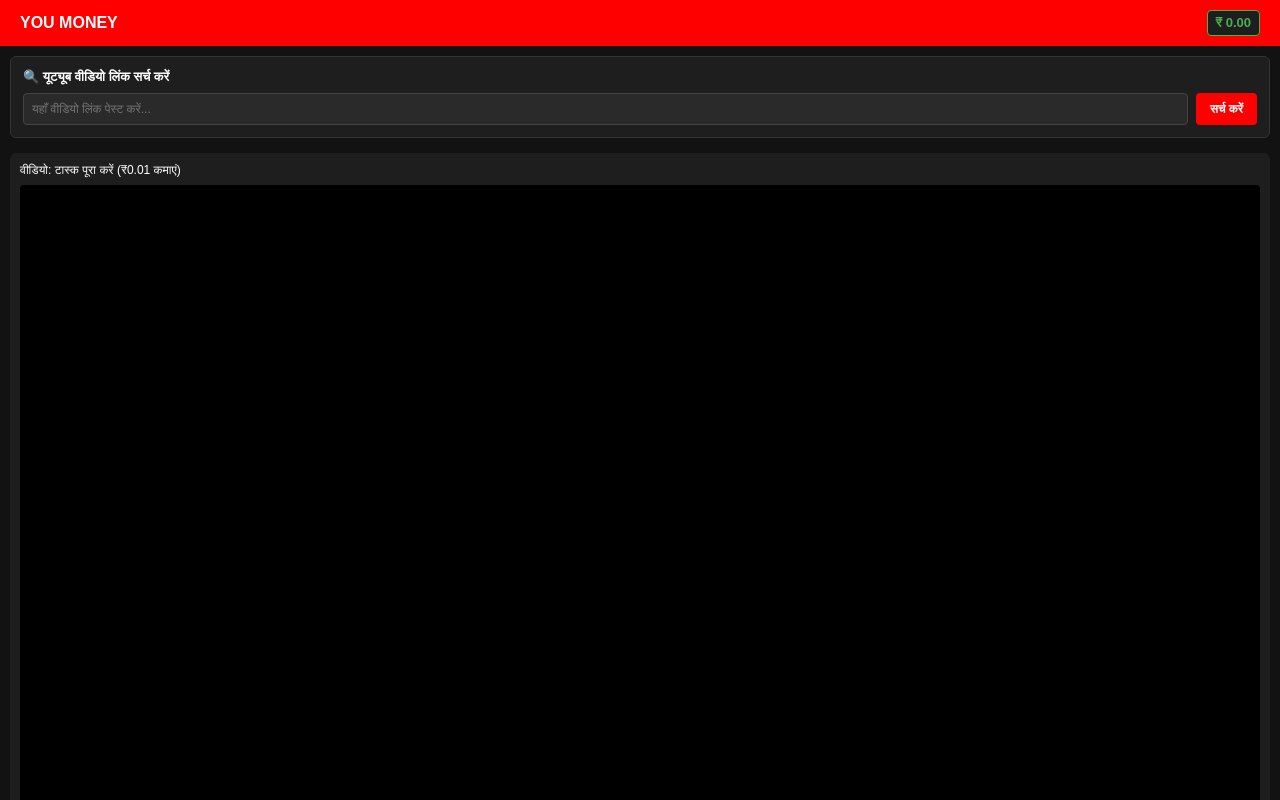
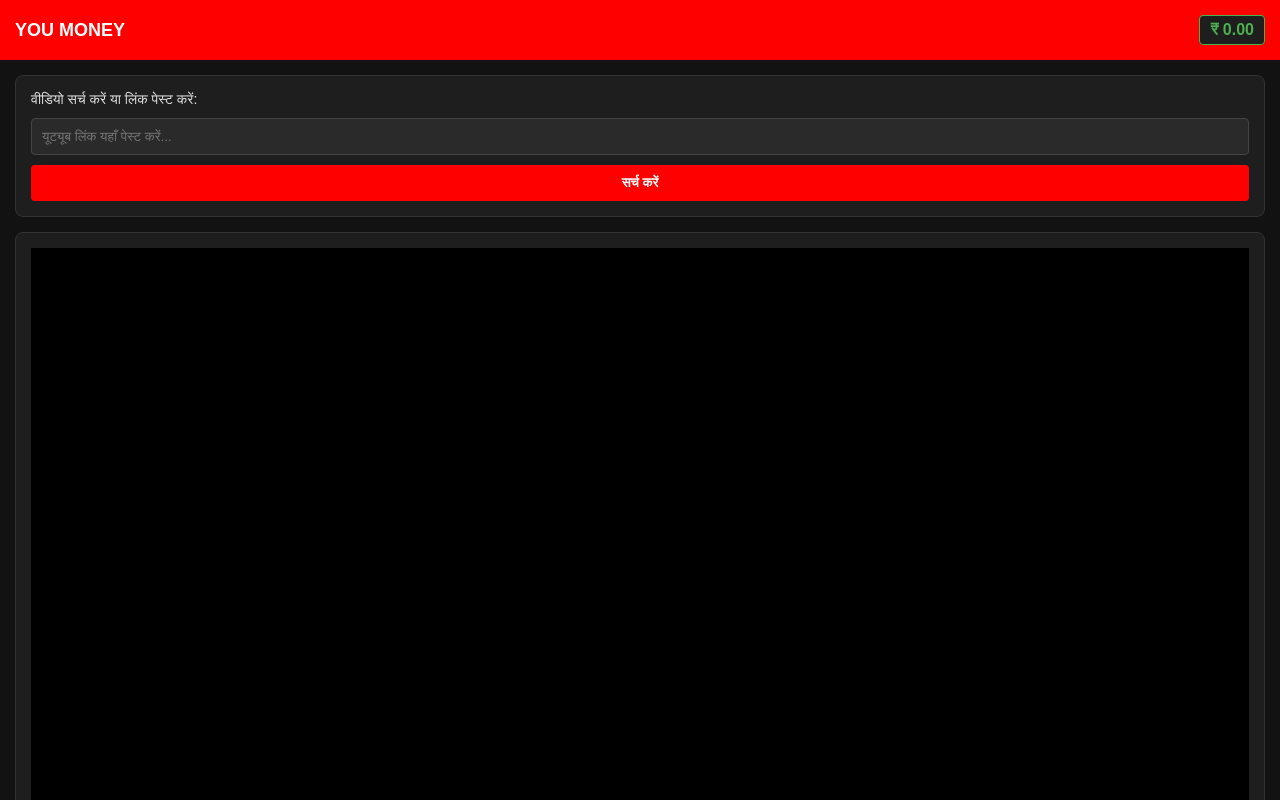
Before and after one commit to youmoney2026/youmoney-, a plain HTML site: page index.html in a window 1280 px wide. Both pictures are taken after a click on the button "सर्च करें". Shown: the top 800 px of the page. Drawn offline with Linux system fonts and the light colour scheme.

Commit message:
Update index.html

```diff
--- a/index.html
+++ b/index.html
@@ -3,227 +3,122 @@
 <head>
     <meta charset="UTF-8">
     <meta name="viewport" content="width=device-width, initial-scale=1.0">
-    <title>You Money - Search & Watch</title>
+    <title>You Money</title>
     <style>
-        body {
-            font-family: Arial, sans-serif;
-            background-color: #121212;
-            color: #e0e0e0;
-            margin: 0;
-            padding: 0;
-            padding-bottom: 60px;
-        }
-        .header-container {
-            background-color: #ff0000;
-            padding: 10px;
-            display: flex;
-            justify-content: space-between;
-            align-items: center;
-            position: sticky;
-            top: 0;
-            z-index: 100;
-        }
-        .app-title {
-            font-size: 16px;
-            font-weight: bold;
-            color: white;
-            margin-left: 10px;
-        }
-        .wallet-small {
-            background-color: #1e1e1e;
-            color: #4caf50;
-            padding: 4px 8px;
-            border-radius: 4px;
-            font-size: 13px;
-            font-weight: bold;
-            border: 1px solid #4caf50;
-            margin-right: 10px;
-        }
-        .container {
-            padding: 10px;
-        }
-        /* सर्च बॉक्स स्टाइल */
-        .search-box-container {
-            background-color: #1e1e1e;
-            padding: 12px;
-            border-radius: 6px;
-            margin-bottom: 15px;
-            border: 1px solid #333;
-        }
-        .search-title {
-            font-size: 13px;
-            color: #fff;
-            margin: 0 0 8px 0;
-            font-weight: bold;
-        }
-        .search-row {
-            display: flex;
-            gap: 8px;
-        }
-        .search-input {
-            flex: 1;
-            padding: 8px;
-            border-radius: 4px;
-            border: 1px solid #444;
-            background-color: #2a2a2a;
-            color: #fff;
-            font-size: 12px;
-        }
-        .search-btn {
-            background-color: #ff0000;
-            color: white;
-            border: none;
-            padding: 8px 14px;
-            border-radius: 4px;
-            font-weight: bold;
-            font-size: 12px;
-            cursor: pointer;
-        }
-        .video-card {
-            background-color: #1e1e1e;
-            margin-bottom: 15px;
-            padding: 10px;
-            border-radius: 6px;
-            text-align: center;
-        }
-        .video-title {
-            font-size: 12px;
-            margin: 0 0 8px 0;
-            color: #ffffff;
-            text-align: left;
-        }
-        .video-wrapper {
-            position: relative;
-            width: 100%;
-            padding-bottom: 56.25%;
-            height: 0;
-            background-color: #000;
-            border-radius: 4px;
-            overflow: hidden;
-        }
-        .video-wrapper div {
-            position: absolute;
-            top: 0;
-            left: 0;
-            width: 100%;
-            height: 100%;
-        }
-        .status-text {
-            font-size: 11px;
-            color: #ff9800;
-            margin-top: 8px;
-            font-weight: bold;
-        }
-        .success-text {
-            font-size: 12px;
-            color: #4caf50;
-            margin-top: 8px;
-            font-weight: bold;
-            display: none;
-        }
+        body { font-family: Arial, sans-serif; background-color: #121212; color: #e0e0e0; margin: 0; padding: 0; padding-bottom: 30px; }
+        .header { background-color: #ff0000; padding: 15px; display: flex; justify-content: space-between; align-items: center; }
+        .title { font-size: 18px; font-weight: bold; color: white; }
+        .wallet { background-color: #1e1e1e; color: #4caf50; padding: 5px 10px; border-radius: 4px; font-weight: bold; border: 1px solid #4caf50; }
+        .container { padding: 15px; }
+        .section { background-color: #1e1e1e; padding: 15px; border-radius: 8px; margin-bottom: 15px; border: 1px solid #333; }
+        .label { font-size: 14px; margin-bottom: 10px; display: block; }
+        input { width: 100%; padding: 10px; margin-bottom: 10px; border-radius: 4px; border: 1px solid #444; background-color: #2a2a2a; color: #fff; box-sizing: border-box; }
+        button { background-color: #ff0000; color: white; border: none; padding: 10px; border-radius: 4px; font-weight: bold; cursor: pointer; width: 100%; }
+        .video-box { background-color: #000; width: 100%; padding-bottom: 56.25%; position: relative; margin-bottom: 10px; }
+        #main-player { position: absolute; top: 0; left: 0; width: 100%; height: 100%; }
+        .playlist-item { background-color: #252525; padding: 10px; margin-bottom: 8px; border-radius: 4px; cursor: pointer; display: flex; justify-content: space-between; }
+        .status { margin-top: 10px; font-weight: bold; }
+        .success { color: #4caf50; display: none; margin-top: 10px; }
     </style>
 </head>
 <body>
 
-    <div class="header-container">
-        <div class="app-title">YOU MONEY</div>
-        <div class="wallet-small">₹ <span id="money-display">0.00</span></div>
+    <div class="header">
+        <div class="title">YOU MONEY</div>
+        <div class="wallet">₹ <span id="balance">0.00</span></div>
     </div>
 
     <div class="container">
-
-        <!-- नया सर्च बॉक्स फीचर -->
-        <div class="search-box-container">
-            <p class="search-title">🔍 यूट्यूब वीडियो लिंक सर्च करें</p>
-            <div class="search-row">
-                <input type="text" id="youtube-url" class="search-input" placeholder="यहाँ वीडियो लिंक पेस्ट करें...">
-                <button class="search-btn" onclick="loadSearchedVideo()">सर्च करें</button>
-            </div>
+        <div class="section">
+            <span class="label">वीडियो सर्च करें या लिंक पेस्ट करें:</span>
+            <input type="text" id="url-input" placeholder="यूट्यूब लिंक यहाँ पेस्ट करें...">
+            <button onclick="searchVideo()">सर्च करें</button>
         </div>
 
-        <!-- वीडियो प्लेयर कार्ड -->
-        <div class="video-card">
-            <p class="video-title" id="display-title">वीडियो: टास्क पूरा करें (₹0.01 कमाएं)</p>
-            <div class="video-wrapper">
-                <div id="main-player"></div>
-            </div>
-            <div id="main-status" class="status-text">स्थिति: वीडियो लिंक सर्च करके प्ले करें...</div>
-            <div id="main-success" class="success-text">✅ ₹0.01 आपके वॉलेट में जोड़ दिए गए हैं!</div>
+        <div class="section">
+            <div class="video-box"><div id="main-player"></div></div>
+            <div id="status" class="status">वीडियो पूरा देखें...</div>
+            <div id="success" class="success">सफलता: ₹0.01 वॉलेट में जोड़ दिए गए!</div>
         </div>
 
+        <div class="section">
+            <div class="label">क्रिएटर वीडियो अपलोड करें:</div>
+            <input type="text" id="c-title" placeholder="वीडियो टाइटल">
+            <input type="text" id="c-url" placeholder="यूट्यूब लिंक">
+            <button onclick="addCreatorVideo()">लिस्ट में जोड़ें</button>
+        </div>
+
+        <div class="label">वीडियो लिस्ट:</div>
+        <div id="playlist"></div>
     </div>
 
     <script>
-        let currentBalance = 0.00;
-        let currentVideoId = 'tgbNymZ7vqY'; // शुरुआती डिफ़ॉल्ट वीडियो
-        let isRewarded = false;
+        let balance = 0.00;
         let player;
+        let watched = {};
 
-        // यूट्यूब API लोड करना
-        let tag = document.createElement('script');
-        tag.src = "https://www.youtube.com/iframe_api";
-        let firstScriptTag = document.getElementsByTagName('script')[0];
-        firstScriptTag.parentNode.insertBefore(tag, firstScriptTag);
+        const defaultVids = [
+            { id: 'tgbNymZ7vqY', title: 'मजेदार कार्टून वीडियो' },
+            { id: 'dQw4w9WgXcQ', title: 'म्यूजिक वीडियो' },
+            { id: '9bZkp7q19f0', title: 'अनोखे फैक्ट्स' },
+            { id: 'NJuSStkIZBg', title: 'लाइफ हैक्स' }
+        ];
 
         function onYouTubeIframeAPIReady() {
-            player = new YT.Player('main-player', {
-                videoId: currentVideoId,
-                events: {
-                    'onStateChange': onPlayerStateChange
-                }
+            player = new YT.Player('main-player', { videoId: defaultVids[0].id, events: { 'onStateChange': onStateChange } });
+            renderList();
+        }
+
+        function renderList() {
+            const list = document.getElementById('playlist');
+            list.innerHTML = '';
+            defaultVids.forEach(v => {
+                let div = document.createElement('div');
+                div.className = 'playlist-item';
+                div.innerHTML = `<span>${v.title}</span> <span>+ ₹0.01</span>`;
+                div.onclick = () => loadVideo(v.id, v.title);
+                list.appendChild(div);
             });
         }
 
-        // लिंक में से Video ID निकालने का फंक्शन
-        function extractVideoId(url) {
-            let regExp = /^.*(youtu.be\/|v\/|u\/\w\/|embed\/|watch\?v=|\&v=)([^#\&\?]*).*/;
-            let match = url.match(regExp);
-            return (match && match[2].length == 11) ? match[2] : null;
+        function loadVideo(id, title) {
+            player.loadVideoById(id);
+            document.getElementById('status').style.display = 'block';
+            document.getElementById('success').style.display = 'none';
         }
 
-        // नया वीडियो लोड करने का फंक्शन
-        function loadSearchedVideo() {
-            let urlInput = document.getElementById('youtube-url').value;
-            let vId = extractVideoId(urlInput);
+        function searchVideo() {
+            let url = document.getElementById('url-input').value;
+            let id = url.split('v=')[1] || url.split('/').pop();
+            if(id) loadVideo(id, "सर्च किया गया वीडियो");
+        }
 
-            if (vId) {
-                currentVideoId = vId;
-                isRewarded = false; // नए वीडियो के लिए रिवॉर्ड रीसेट करें
-                document.getElementById('main-success').style.display = 'none';
-                document.getElementById('main-status').style.display = 'block';
-                document.getElementById('main-status').innerText = "स्थिति: नया वीडियो लोड हो गया। पूरा देखें...";
-                document.getElementById('main-status').style.color = "#ff9800";
-
-                // प्लेयर में नया वीडियो डालें
-                player.loadVideoById(currentVideoId);
-            } else {
-                alert("कृपया सही यूट्यूब वीडियो लिंक पेस्ट करें!");
+        function addCreatorVideo() {
+            let t = document.getElementById('c-title').value;
+            let u = document.getElementById('c-url').value;
+            let id = u.split('v=')[1] || u.split('/').pop();
+            if(t && id) {
+                defaultVids.unshift({id: id, title: t});
+                renderList();
             }
         }
 
-        // ट्रैकर चेकिंग सिस्टम
-        function onPlayerStateChange(event) {
-            let statusElement = document.getElementById('main-status');
-
-            if (event.data == YT.PlayerState.PLAYING) {
-                statusElement.innerText = "status: वीडियो चल रहा है... (पूरा देखना ज़रूरी है)";
-                statusElement.style.color = "#4caf50";
-            }
-            else if (event.data == YT.PlayerState.PAUSED) {
-                statusElement.innerText = "status: वीडियो रुका हुआ है! देखने पर ही पैसा मिलेगा।";
-                statusElement.style.color = "#ff9800";
-            }
-            else if (event.data == YT.PlayerState.ENDED) {
-                statusElement.style.display = 'none';
-
-                if (!isRewarded) {
-                    isRewarded = true;
-                    currentBalance += 0.01;
-                    document.getElementById('money-display').innerText = currentBalance.toFixed(2);
-                    document.getElementById('main-success').style.display = 'block';
+        function onStateChange(e) {
+            if (e.data == 0) {
+                let id = player.getVideoData().video_id;
+                if (!watched[id]) {
+                    watched[id] = true;
+                    balance += 0.01;
+                    document.getElementById('balance').innerText = balance.toFixed(2);
+                    document.getElementById('success').style.display = 'block';
+                    document.getElementById('status').style.display = 'none';
                 }
             }
         }
+
+        let tag = document.createElement('script');
+        tag.src = "https://www.youtube.com/iframe_api";
+        document.head.appendChild(tag);
     </script>
 </body>
 </html>
```
